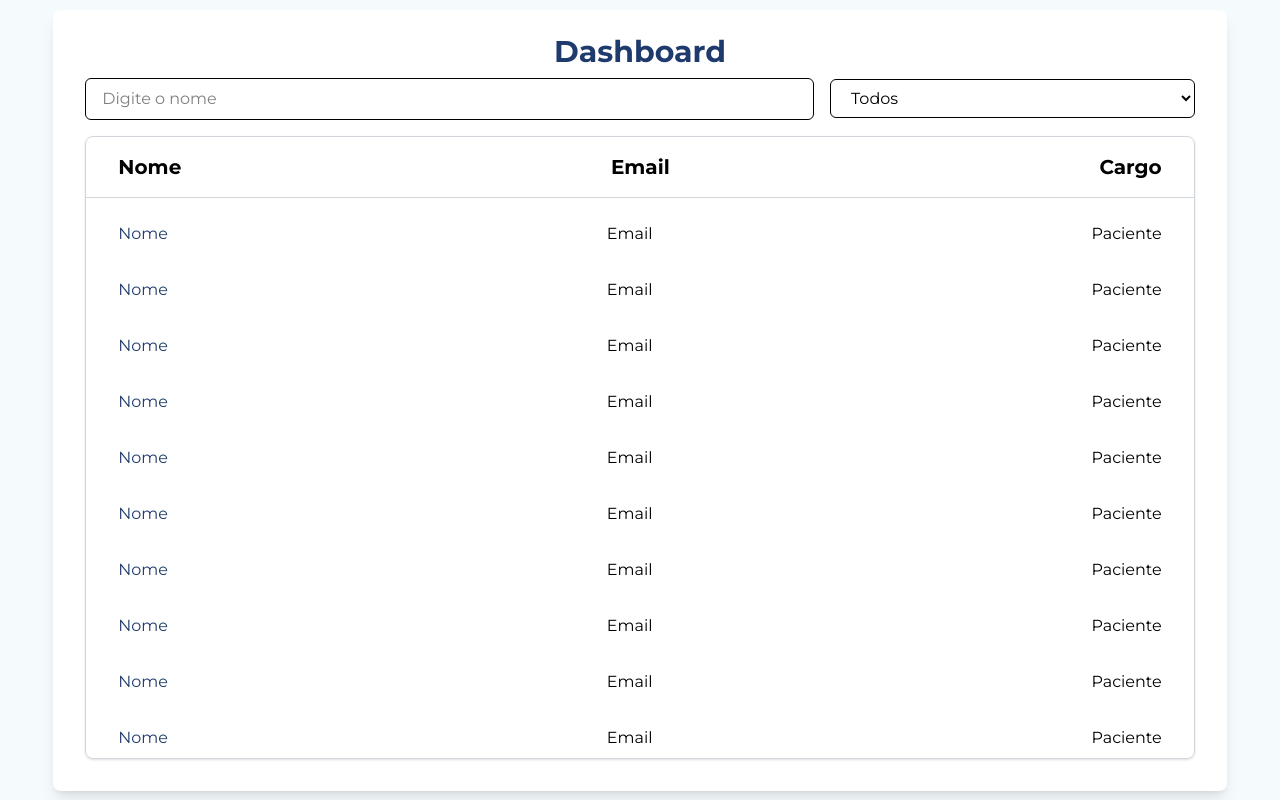
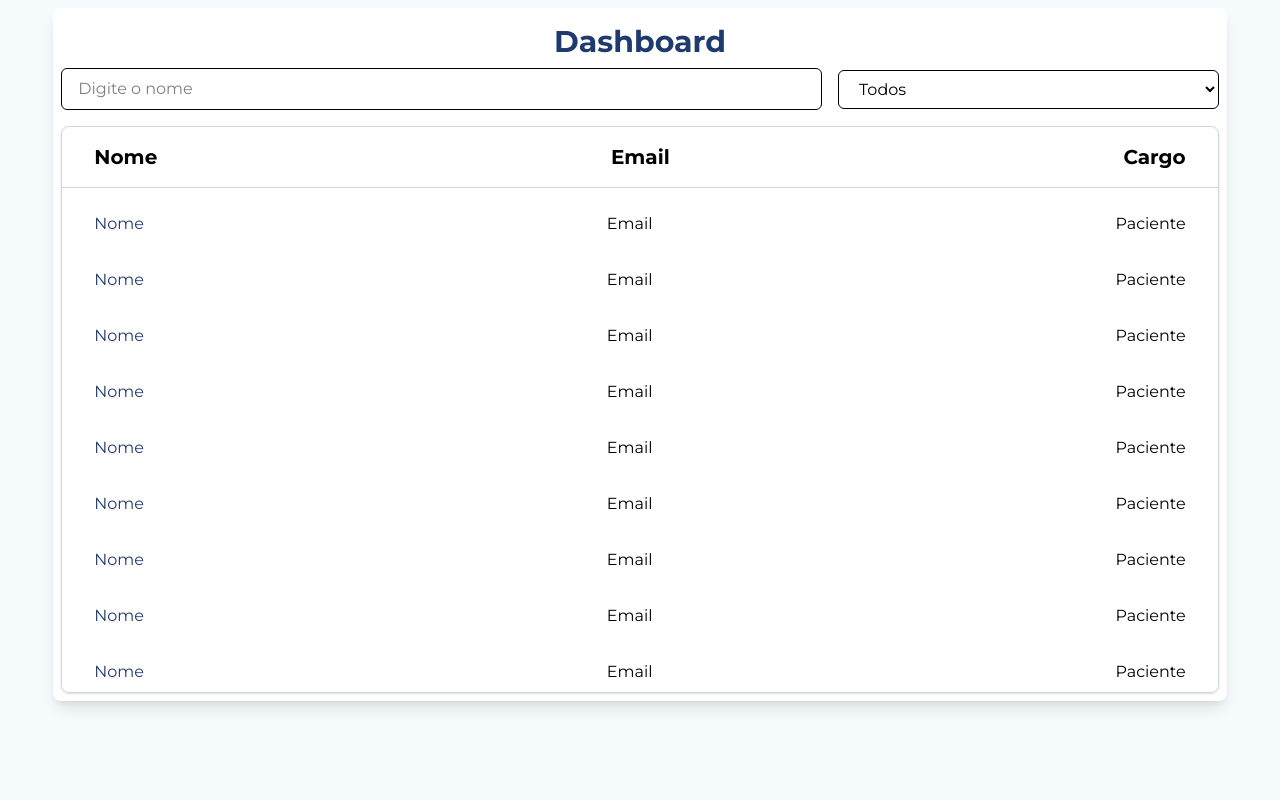
Before and after one commit to Fabrioco/Clinica-Medica, a Next.js app in the folder client/: page /dashboard in a window 1280 px wide. Built offline with nearby package versions, Linux system fonts and the light colour scheme.

Commit message:
fix: correção da estilização do top

```diff
--- a/client/src/app/dashboard/page.tsx
+++ b/client/src/app/dashboard/page.tsx
@@ -2,9 +2,9 @@ import Link from "next/link";
 
 export default function DashboardPage() {
   return (
-    <div className="container flex flex-col items-center justify-center bg-[#f5fafd] h-screen overflow-x-hidden">
-      <div className="flex flex-col items-center justify-center bg-white w-full md:w-11/12 p-6 rounded-lg shadow-lg">
-        <h1 className="text-3xl font-bold text-[#1f3a6d] text-left">
+    <div className="container flex flex-col items-center justify-center bg-[#f5fafd] py-2">
+      <div className="flex flex-col items-center justify-center bg-white w-full md:w-11/12 rounded-lg shadow-lg">
+        <h1 className="text-3xl font-bold text-[#1f3a6d] text-left pt-4">
           Dashboard
         </h1>
         <div className="flex flex-col gap-4 w-full p-2">
@@ -123,16 +123,6 @@ export default function DashboardPage() {
                   <span>Email</span>
                   <span>Paciente</span>
                 </div>
-
-                <div className="flex justify-between items-center w-full hover:bg-gray-100 px-4 py-2 rounded-md hover:shadow-md">
-                  <span>
-                    <Link href="/dashboard/1" className="text-[#1f3a6d]">
-                      Nome
-                    </Link>
-                  </span>
-                  <span>Email</span>
-                  <span>Paciente</span>
-                </div>
               </div>
             </div>
           </div>
```
